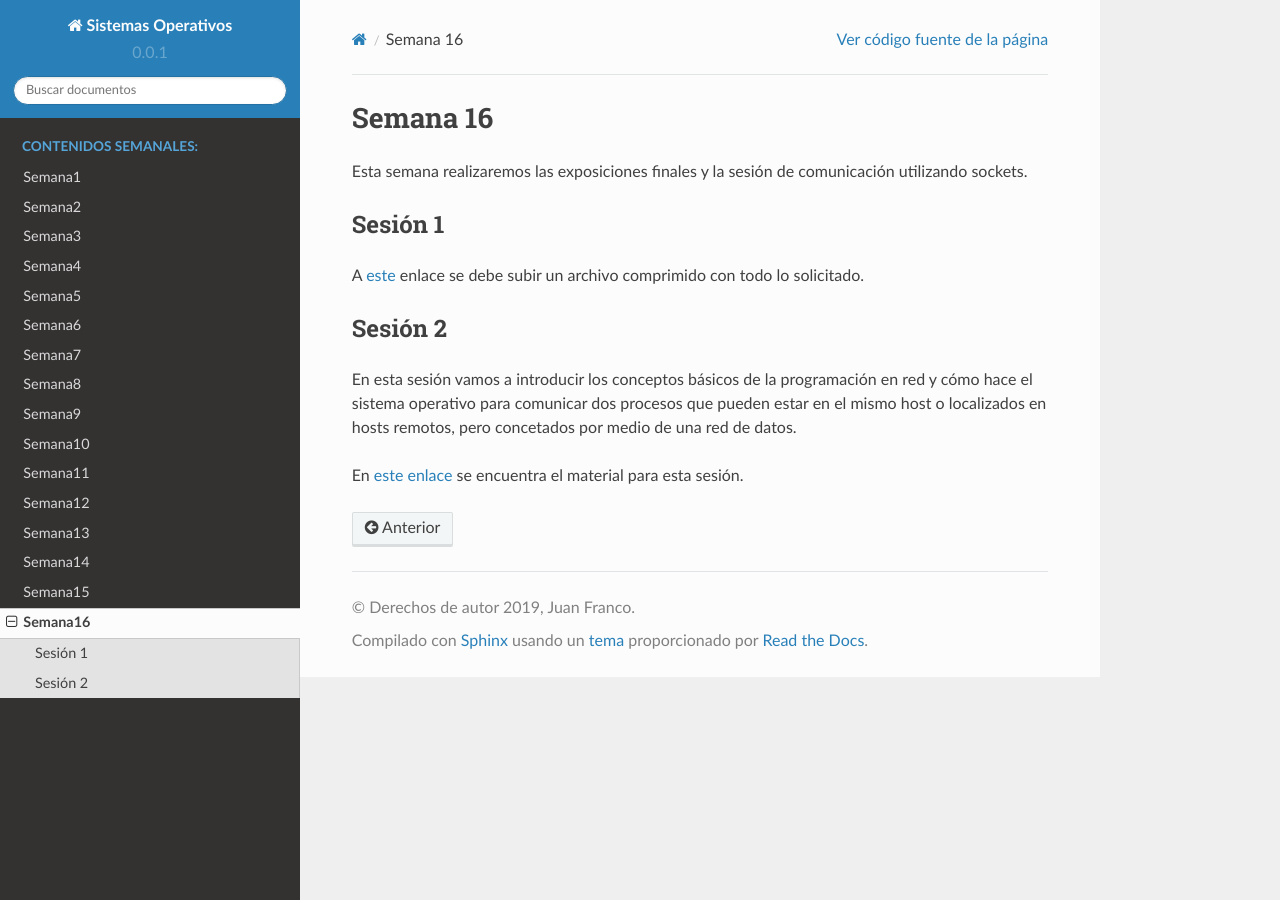
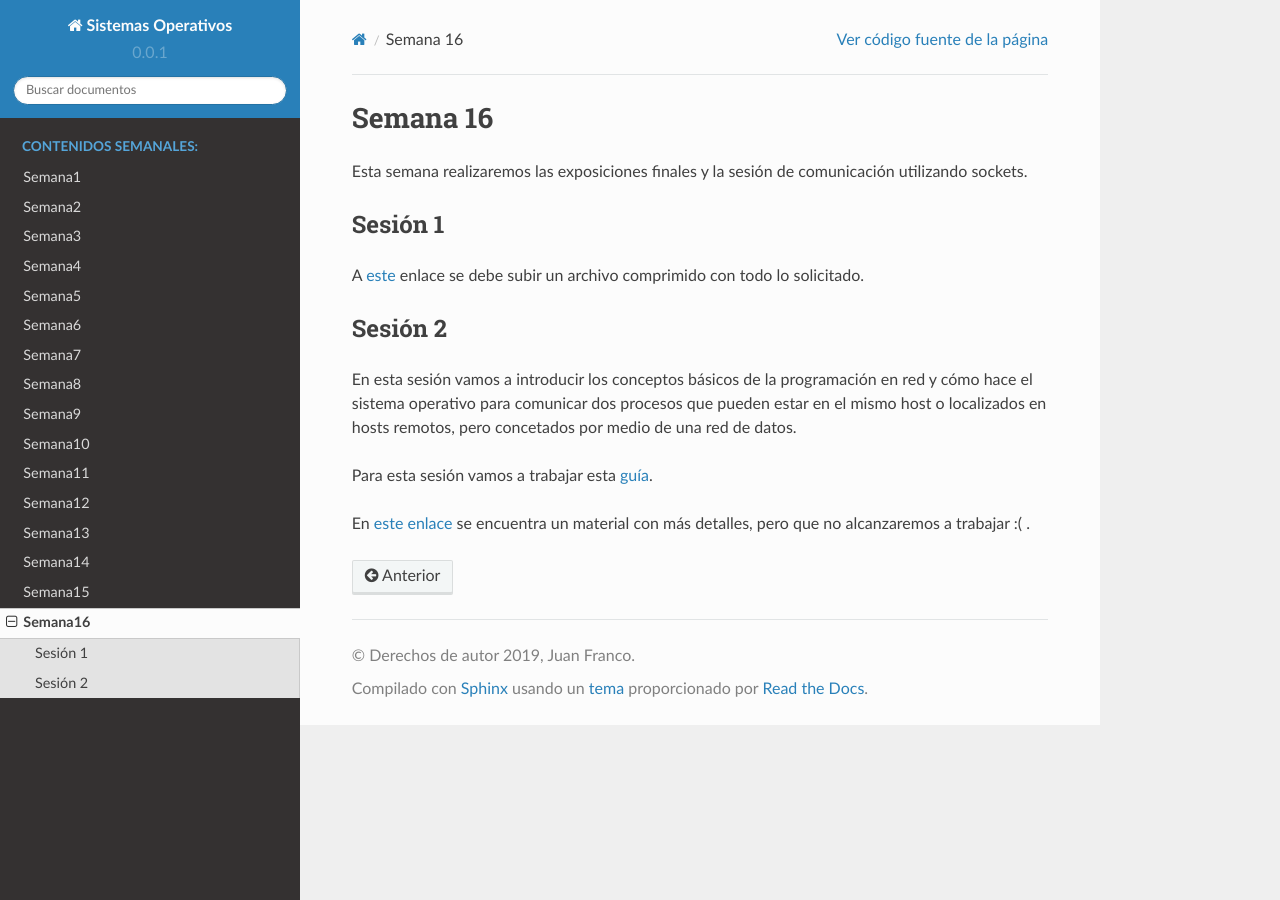
Before and after one commit to juanferfranco/sistemasoperativos, a Sphinx documentation site: the page built from docs/_semana16/semana16.rst, in a window 1280 px wide. Built offline with Sphinx 7.4.7 and the Read the Docs theme 2.0.0, drawn with Linux system fonts in a browser that asks for light colours.

Commit message:
update week 16

```diff
--- a/docs/_semana16/semana16.rst
+++ b/docs/_semana16/semana16.rst
@@ -13,5 +13,8 @@ En esta sesión vamos a introducir los conceptos básicos de la programación en
 para comunicar dos procesos que pueden estar en el mismo host o localizados en hosts remotos, pero concetados por medio de
 una red de datos.
 
-En `este enlace <https://drive.google.com/open?id=1uFVuRcPuwvXOGN8u_D7zG9Ngi_LDv6Tk1bX_pSpiTCE>`__ se encuentra el material
-para esta sesión.
+Para esta sesión vamos a trabajar esta
+`guía <https://drive.google.com/open?id=1Wba8HBcTiDnJxy5WDJq_xuLRwYe5L_PTQiIeBV2uck0>`__.
+
+En `este enlace <https://drive.google.com/open?id=1uFVuRcPuwvXOGN8u_D7zG9Ngi_LDv6Tk1bX_pSpiTCE>`__ se encuentra un
+material con más detalles, pero que  no alcanzaremos a trabajar :( .
```
